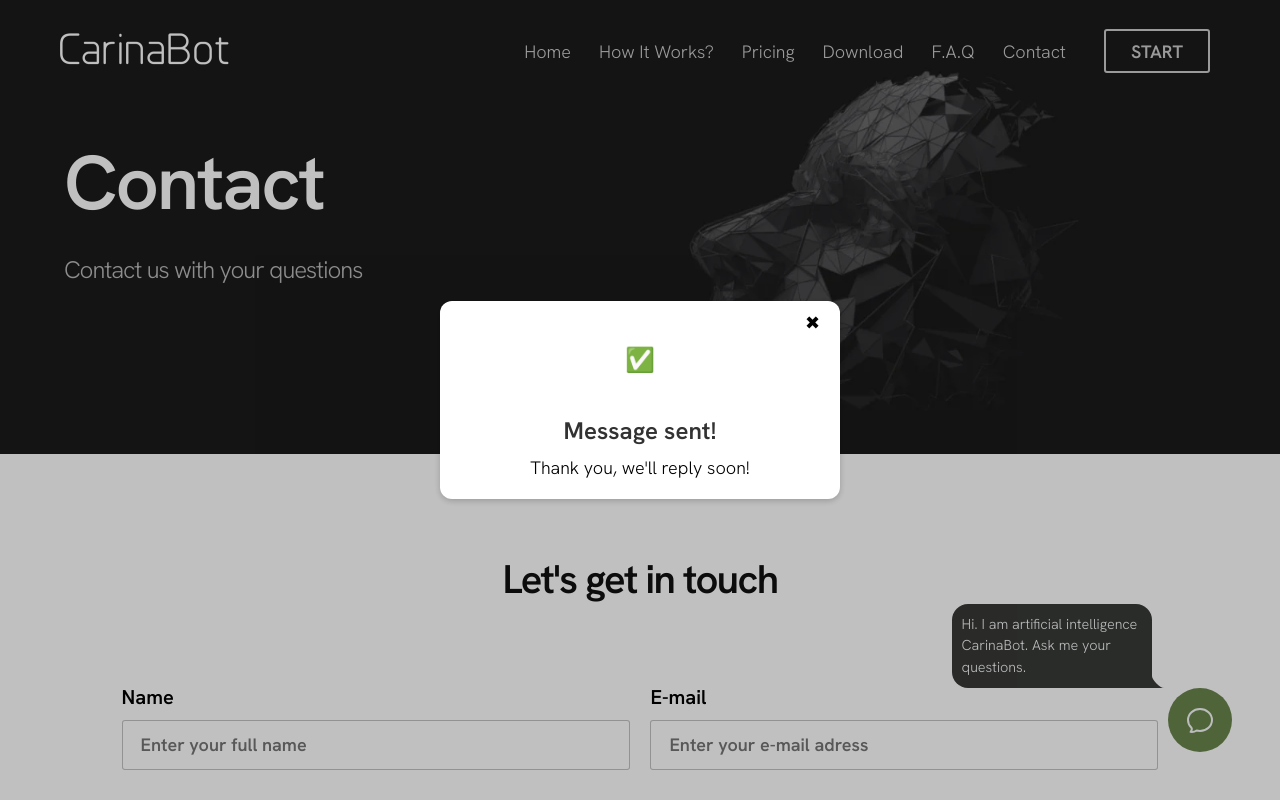
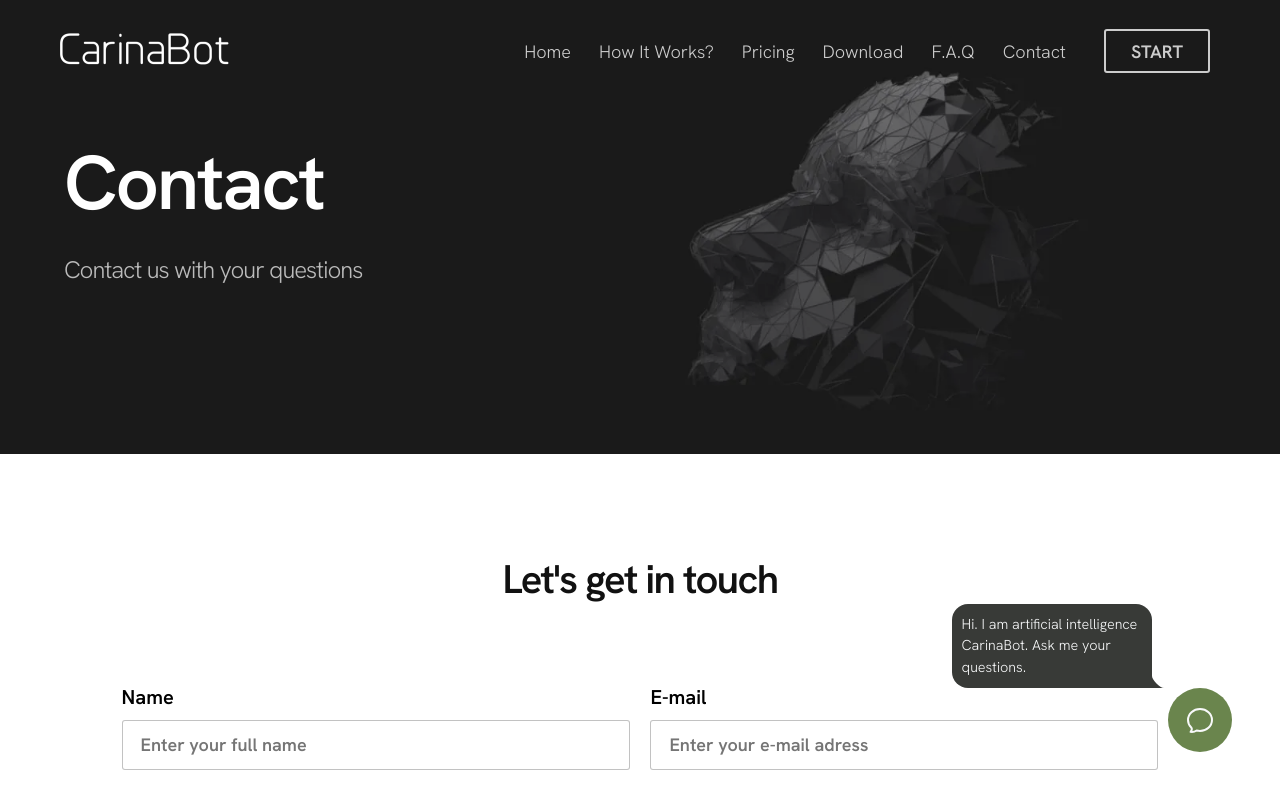
Before and after one commit to ExodusUA/carinabot, a React (Create React App) app: page /contact in a window 1280 px wide. Shown: the top 800 px of the page. Built offline with nearby package versions, Linux system fonts and the light colour scheme.

Commit message:
Popup state fix

```diff
--- a/src/Pages/Contact/Contact.jsx
+++ b/src/Pages/Contact/Contact.jsx
@@ -16,7 +16,7 @@
     const [name, setName] = useState('')
     const [email, setEmail] = useState('')
     const [message, setMessage] = useState('')
-    const [status, setStatus] = useState(true)
+    const [status, setStatus] = useState(false)
 
 
     function sendEmail() {
```
